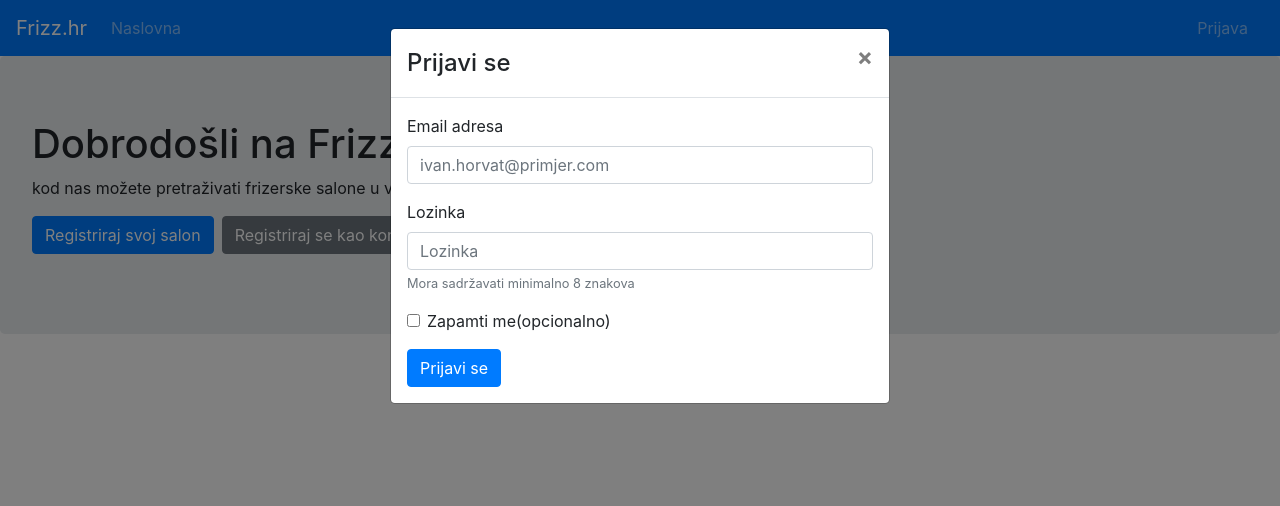
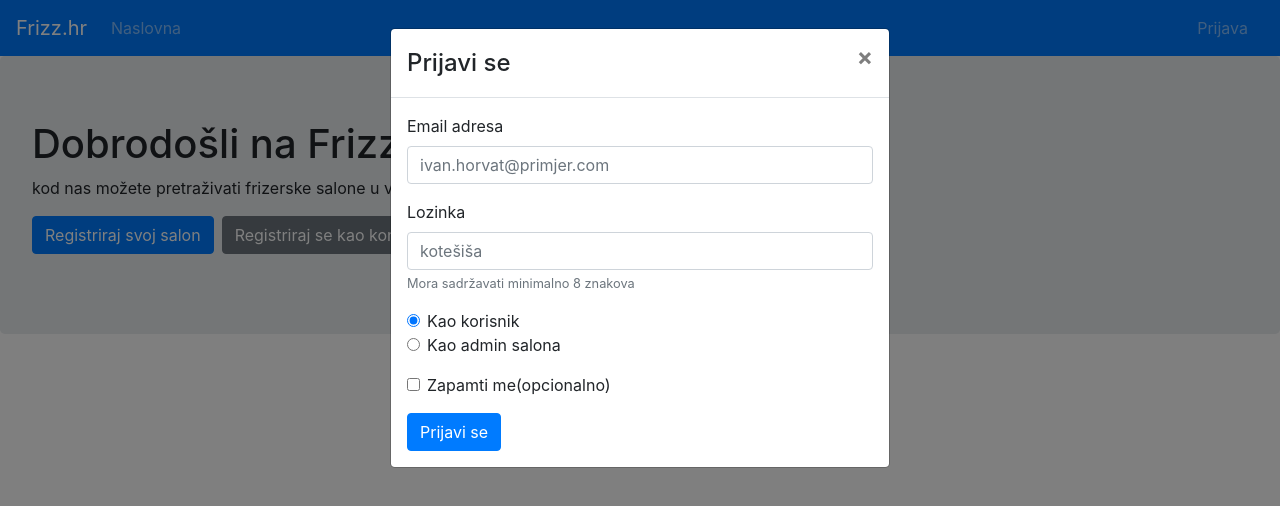
Before and after one commit to NikolasSkrlj/Frizz, a React (Create React App) app in the folder client/: page / in a window 1280 px wide. Both pictures are taken after a click on the button "Prijava". Shown: the top 506 px of the page. Built offline with nearby package versions, Linux system fonts and the light colour scheme.

Commit message:
doradjene provjere za zasticene rute

```diff
--- a/client/src/App.js
+++ b/client/src/App.js
@@ -1,12 +1,13 @@
 import React, { useState } from "react";
 import GlobalContextProvider from "./contexts/GlobalContext";
-import SalonContextProvider from "./contexts/SalonContext";
+//import SalonContextProvider from "./contexts/SalonContext";
 import Salon from "../src/components/user/Salon";
 import NavbarContainer from "./containers/Navbar";
 import LandingPage from "../src/containers/LandingPage";
 import UserDashboard from "../src/containers/UserDashboard";
-import LoginModal from "./containers/LoginModal";
-import { BrowserRouter, Route, Switch } from "react-router-dom";
+import SalonDashboard from "../src/containers/SalonDashboard";
+//import LoginModal from "./containers/LoginModal";
+import { Route, Switch } from "react-router-dom";
 
 function App() {
   return (
@@ -15,6 +16,7 @@ function App() {
       <Switch>
         <Route exact path="/" component={LandingPage}></Route>
         <Route exact path="/user" component={UserDashboard}></Route>
+        <Route exact path="/hairsalon" component={SalonDashboard}></Route>
         <Route
           path="/"
           render={() => {
--- a/client/src/containers/LoginModal.js
+++ b/client/src/containers/LoginModal.js
@@ -8,7 +8,7 @@ const LoginModal = () => {
   const [email, setEmail] = useState("");
   const [password, setPassword] = useState("");
   const [successCheck, setSuccessCheck] = useState(true);
-
+  const [userTypeRadio, setUserTypeRadio] = useState("user");
   //kontroliramo ako se prikazuje modal sa globalni contextom, jednsotavni bool na temelju kojeg togglamo
   const {
     showLoginModal,
@@ -16,27 +16,37 @@ const LoginModal = () => {
     setUser,
     setAuthToken,
     toggleIsLoggedIn,
+    setUserType,
+    setSalon,
   } = useContext(GlobalContext);
 
   const history = useHistory();
-  useEffect(() => {
+  /*  useEffect(() => {
     console.log("render");
-  });
+  }); */
   const handleLogin = async (e) => {
     e.preventDefault();
     //setSuccessCheck(true);
     //ako je uspjesan login redirecta se na user dashboard inace se mora poruka pokazat, u context se stavljaju podacu o useru/salonu
     try {
-      const res = await axios.post("http://localhost:4000/user/login", {
-        email,
-        password,
-      });
+      const res = await axios.post(
+        `http://localhost:4000/${userTypeRadio}/login`,
+        {
+          email,
+          password,
+        }
+      );
 
       setAuthToken(res.data.token);
-      setUser(res.data.user);
+      if (userTypeRadio === "user") {
+        setUser(res.data.user);
+      } else {
+        setSalon(res.data.salon);
+      }
       toggleIsLoggedIn();
       toggleShowLoginModal();
-      history.push("/user");
+      setUserType(userTypeRadio);
+      history.push(`/${userTypeRadio}`);
     } catch (err) {
       if (err.response) {
         console.log("dap nesto se sjebalo", err);
@@ -45,6 +55,10 @@ const LoginModal = () => {
     }
   };
 
+  const handleRadioChange = (e) => {
+    const value = e.target.value;
+    setUserTypeRadio(value);
+  };
   return (
     <Modal
       show={showLoginModal}
@@ -72,13 +86,30 @@ const LoginModal = () => {
             <Form.Label>Lozinka</Form.Label>
             <Form.Control
               type="password"
-              placeholder="Lozinka"
+              placeholder="kotešiša"
               required
               onChange={(e) => setPassword(e.target.value.trim())}
             />
             <Form.Text className="text-muted">
               Mora sadržavati minimalno 8 znakova
             </Form.Text>
+          </Form.Group>
+          <Form.Group>
+            <Form.Check
+              type="radio"
+              name="usertype"
+              value="user"
+              checked
+              label="Kao korisnik"
+              onChange={handleRadioChange}
+            />
+            <Form.Check
+              type="radio"
+              name="usertype"
+              value="hairsalon"
+              label="Kao admin salona"
+              onChange={handleRadioChange}
+            />
           </Form.Group>
           {successCheck ? (
             <div></div>
--- a/client/src/containers/Navbar.js
+++ b/client/src/containers/Navbar.js
@@ -1,4 +1,4 @@
-import React, { useContext } from "react";
+import React, { useContext, useEffect } from "react";
 import { Navbar, Nav, Button } from "react-bootstrap";
 import { Link, useHistory } from "react-router-dom";
 import { GlobalContext } from "../contexts/GlobalContext";
@@ -15,15 +15,21 @@ const NavbarContainer = () => {
     isLoggedIn,
     user,
     authToken,
+    userType,
+    setUserType,
+    salon,
+    setSalon,
   } = useContext(GlobalContext);
 
   const history = useHistory();
 
+  useEffect(() => {
+    console.log("Navbar se rendera!");
+  });
   const handleLogout = async () => {
     try {
-      console.log(authToken);
       const res = await axios.post(
-        "http://localhost:4000/user/logout",
+        `http://localhost:4000/${userType}/logout`,
         {},
         {
           headers: {
@@ -31,8 +37,11 @@ const NavbarContainer = () => {
           },
         }
       );
-      console.log(res.data);
-      setUser({});
+      if (userType === "user") {
+        setUser({});
+      } else {
+        setSalon({});
+      }
       setAuthToken("");
       toggleIsLoggedIn();
       history.push("/");
@@ -42,10 +51,14 @@ const NavbarContainer = () => {
       }
     }
   };
+
   return (
     <Navbar bg="primary" variant="dark">
       <LoginModal />
-      <Navbar.Brand as={Link} to="/">
+      <Navbar.Brand
+        as={Link}
+        to={isLoggedIn ? (userType === "user" ? "/user" : "/hairsalon") : "/"}
+      >
         Frizz.hr
       </Navbar.Brand>
       <Nav className="mr-auto">
--- a/client/src/containers/SalonDashboard.js
+++ b/client/src/containers/SalonDashboard.js
@@ -0,0 +1,24 @@
+import React, { useState, useContext, useEffect } from "react";
+import { GlobalContext } from "../contexts/GlobalContext";
+import { Link, withRouter, useHistory } from "react-router-dom";
+
+const SalonDashboard = () => {
+  const history = useHistory();
+  const { userType } = useContext(GlobalContext);
+
+  useEffect(() => {
+    if (!userType || userType === "user") {
+      console.log("You're not allowed to be here");
+      history.push("/");
+    }
+  });
+  return (
+    <div>
+      {" "}
+      Ovdje ce biti admin interface za salon
+      <button onClick={() => console.log("s")}>yasa</button>
+    </div>
+  );
+};
+
+export default SalonDashboard;
--- a/client/src/containers/UserDashboard.js
+++ b/client/src/containers/UserDashboard.js
@@ -1,6 +1,17 @@
-import React from "react";
+import React, { useState, useContext, useEffect } from "react";
+import { GlobalContext } from "../contexts/GlobalContext";
+import { Link, withRouter, useHistory } from "react-router-dom";
 
 const UserDashboard = () => {
+  const history = useHistory();
+  const { userType } = useContext(GlobalContext);
+
+  useEffect(() => {
+    if (!userType || userType === "hairsalon") {
+      console.log("You're not allowed to be here");
+      history.push("/");
+    }
+  });
   return <div> Ovdje ce biti feed za usera</div>;
 };
 
--- a/client/src/contexts/GlobalContext.js
+++ b/client/src/contexts/GlobalContext.js
@@ -4,10 +4,12 @@ import React, { createContext, useState } from "react";
 export const GlobalContext = createContext();
 
 const GlobalContextProvider = (props) => {
-  const [isLoggedIn, setIsLoggedIn] = useState(false);
-  const [authToken, setAuthToken] = useState("");
-  const [showLoginModal, setShowLoginModal] = useState(false);
-  const [user, setUser] = useState({});
+  const [isLoggedIn, setIsLoggedIn] = useState(false); //bool za provjeru
+  const [authToken, setAuthToken] = useState(""); //token koji se dobije nakon prijave
+  const [showLoginModal, setShowLoginModal] = useState(false); // togglanje vidljivosti modala
+  const [user, setUser] = useState({}); // podaci o useru
+  const [salon, setSalon] = useState({}); // podaci o salonu (ili jedno ili drugo)
+  const [userType, setUserType] = useState(""); // moze biti user ili salon
 
   const toggleShowLoginModal = () => {
     setShowLoginModal(!showLoginModal);
@@ -27,6 +29,10 @@ const GlobalContextProvider = (props) => {
         authToken,
         user,
         toggleIsLoggedIn,
+        salon,
+        setSalon,
+        userType,
+        setUserType,
       }}
     >
       {props.children}
```
Also changed, not shown: 1 other file (tests, documents, lock files or other folders).
